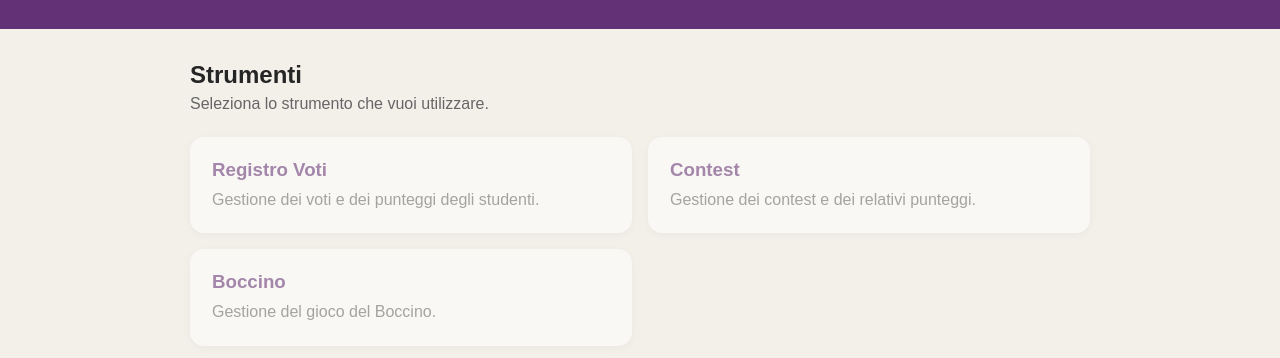
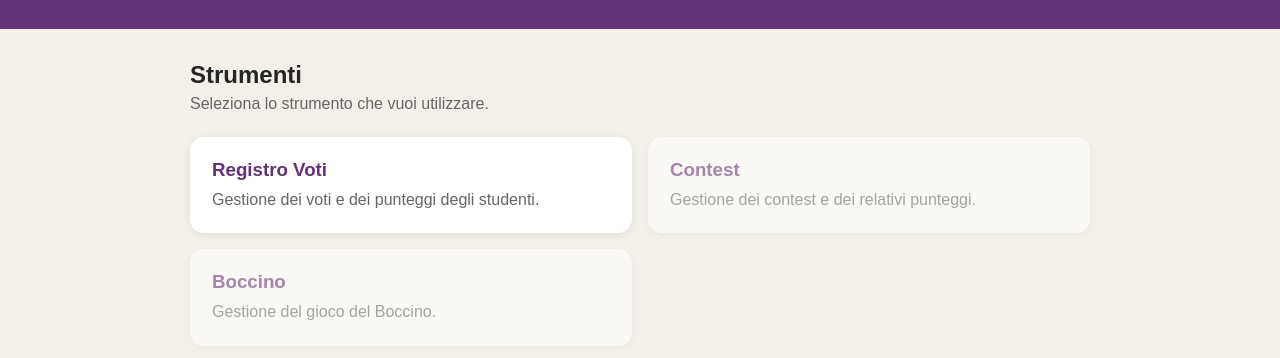
Before and after one commit to SalemAurorAcademy/registro-salem, a plain HTML site: page index.html in a window 1280 px wide. Shown: the part 98-456 px from the top of the page. Drawn offline with Linux system fonts and the light colour scheme.

Commit message:
Update index.html

```diff
--- a/index.html
+++ b/index.html
@@ -128,7 +128,7 @@
 
     <section class="strumenti">
 
-      <a class="card non-disponibile" href="#">
+      <a class="card" href="registro-voti/">
         <h3>Registro Voti</h3>
         <p>Gestione dei voti e dei punteggi degli studenti.</p>
       </a>
```
